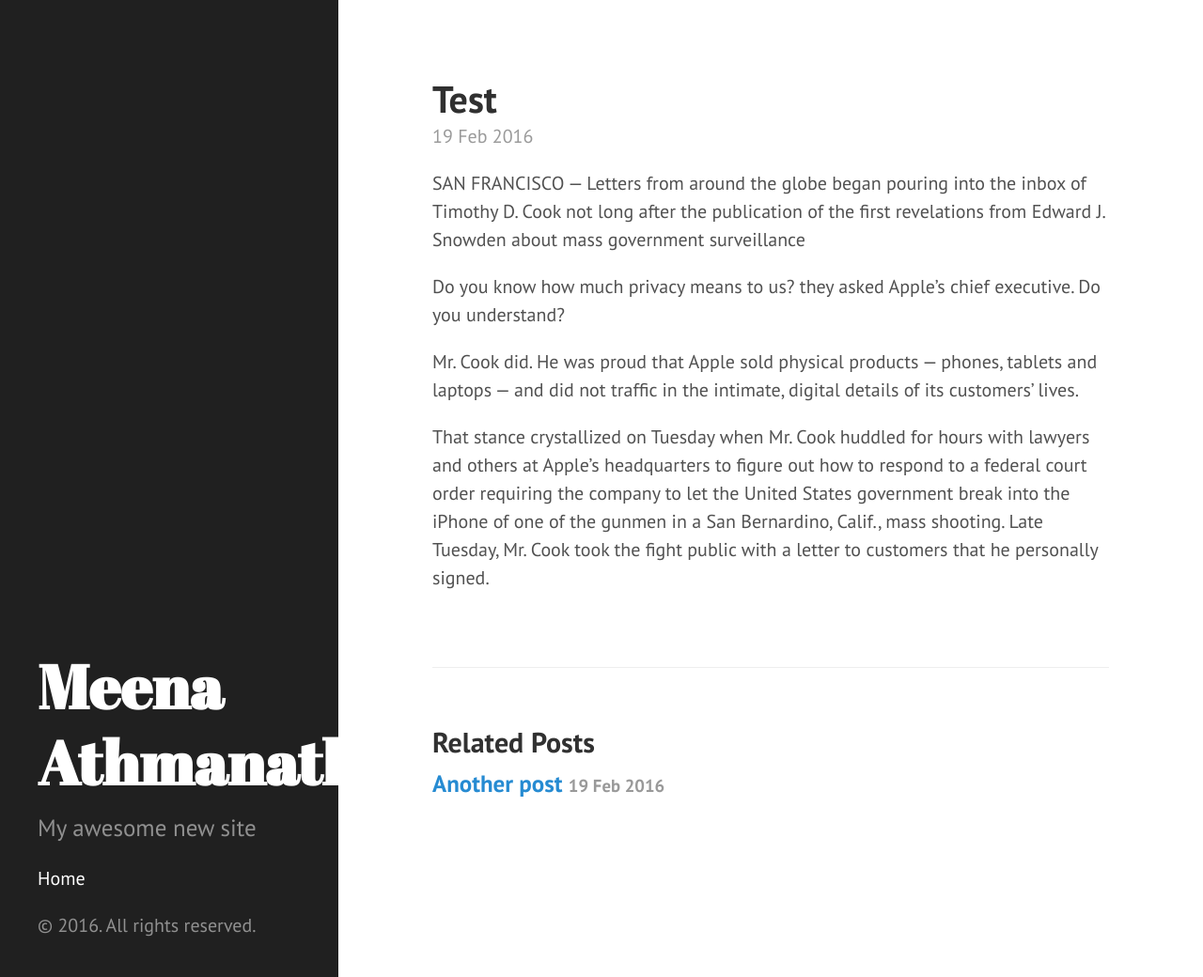
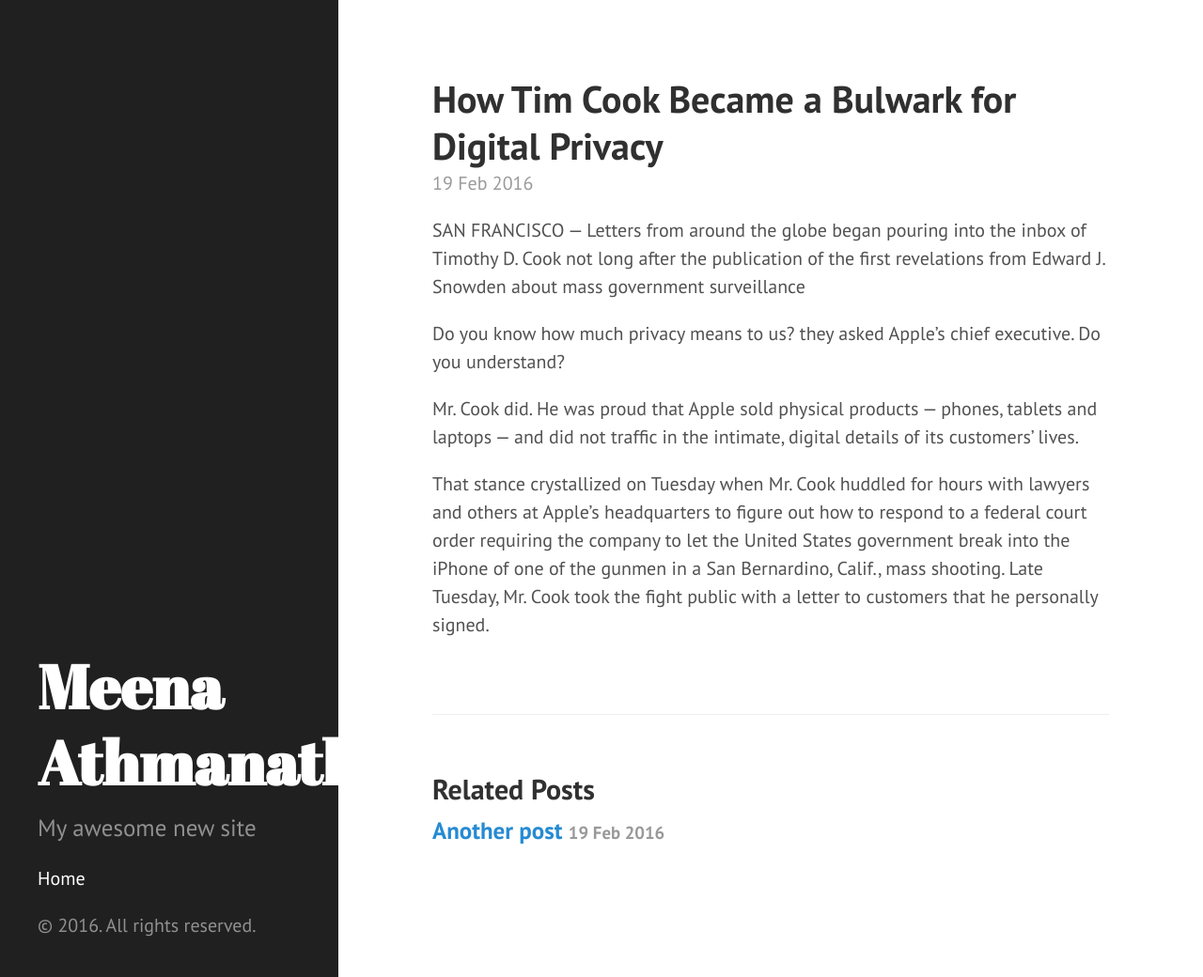
Before and after one commit to MeenaAthmanathan/MeenaAthmanathan.github.io, a Jekyll site: the page built from _posts/2016-02-19-test.markdown, in a window 1280 px wide and 1040 px high. Shown: the whole window at 94% size. Built offline with Jekyll 4.4.1, drawn with Linux system fonts in a browser that asks for light colours.

Commit message:
Post update: Test

```diff
--- a/_posts/2016-02-19-test.markdown
+++ b/_posts/2016-02-19-test.markdown
@@ -1,6 +1,6 @@
 ---
 published: true
-title: Test
+title: How Tim Cook Became a Bulwark for Digital Privacy
 layout: post
 ---
 SAN FRANCISCO — Letters from around the globe began pouring into the inbox of Timothy D. Cook not long after the publication of the first revelations from Edward J. Snowden about mass government surveillance
```
